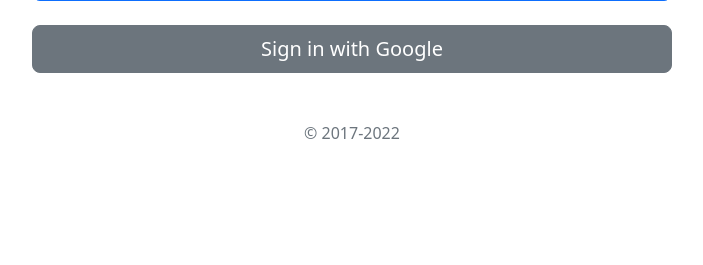
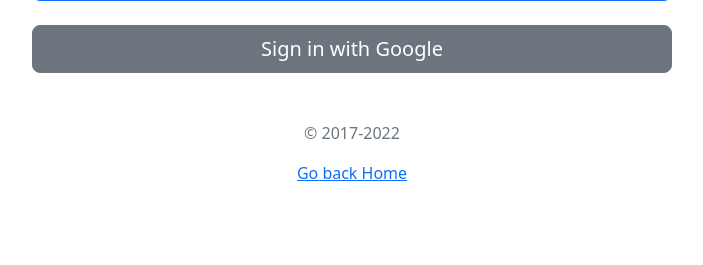
Before and after one commit to OsimFavour/google-login, a Flask app: page /user-login in a window 1280 px wide. Shown: the part 301-566 px from the top of the page, without its empty margins (288-991 px from the left). Run offline with Flask 3, Linux system fonts and the light colour scheme.

Commit message:
Index Page

```diff
--- a/templates/index.html
+++ b/templates/index.html
@@ -102,6 +102,7 @@
         <p class="mt-5 mb-3 text-muted">&copy; 2017-2022</p>
     </form>
 
+    <a href="{{ url_for('home') }}">Go back Home</a>
 </main>
 
 
```
